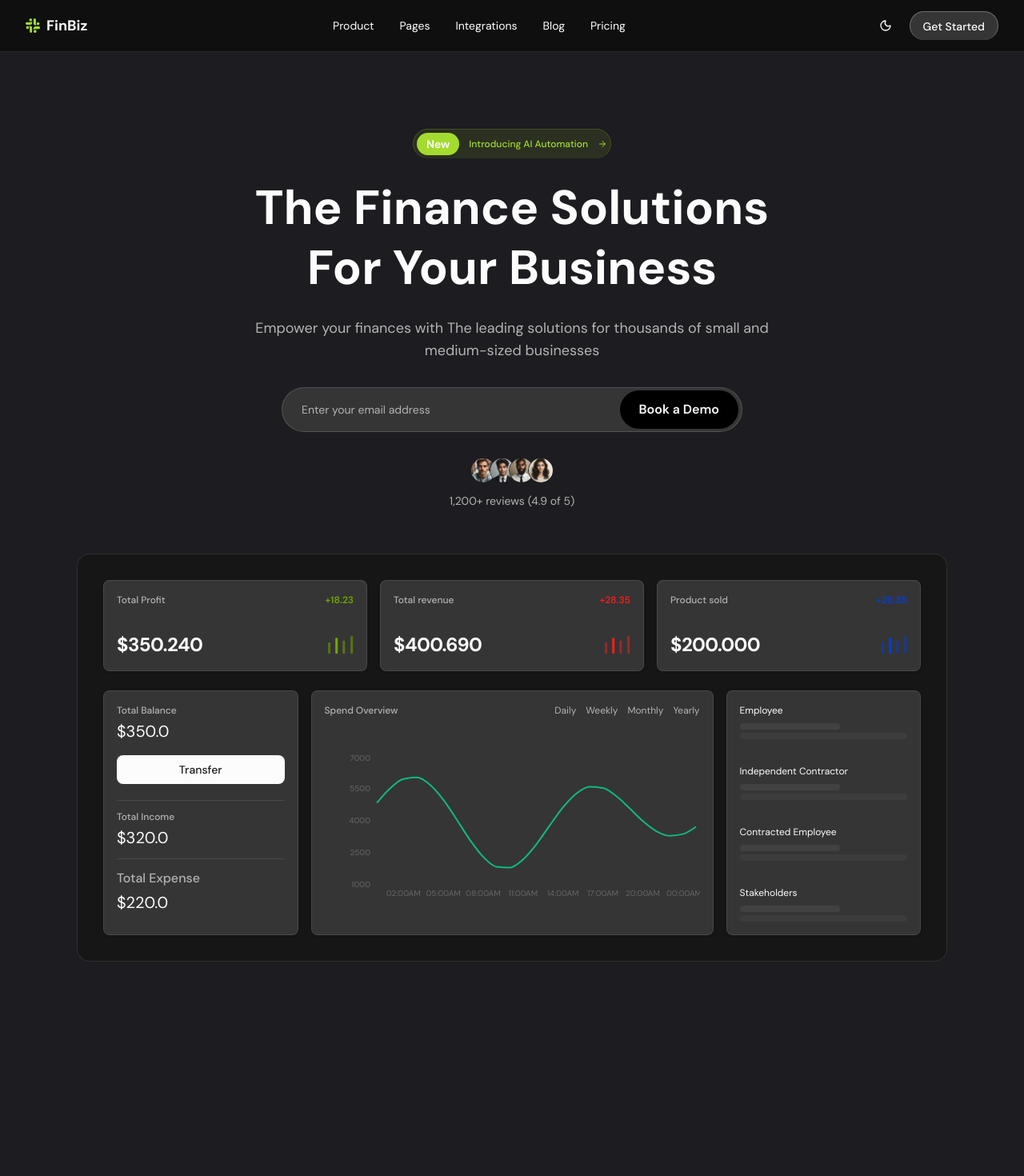
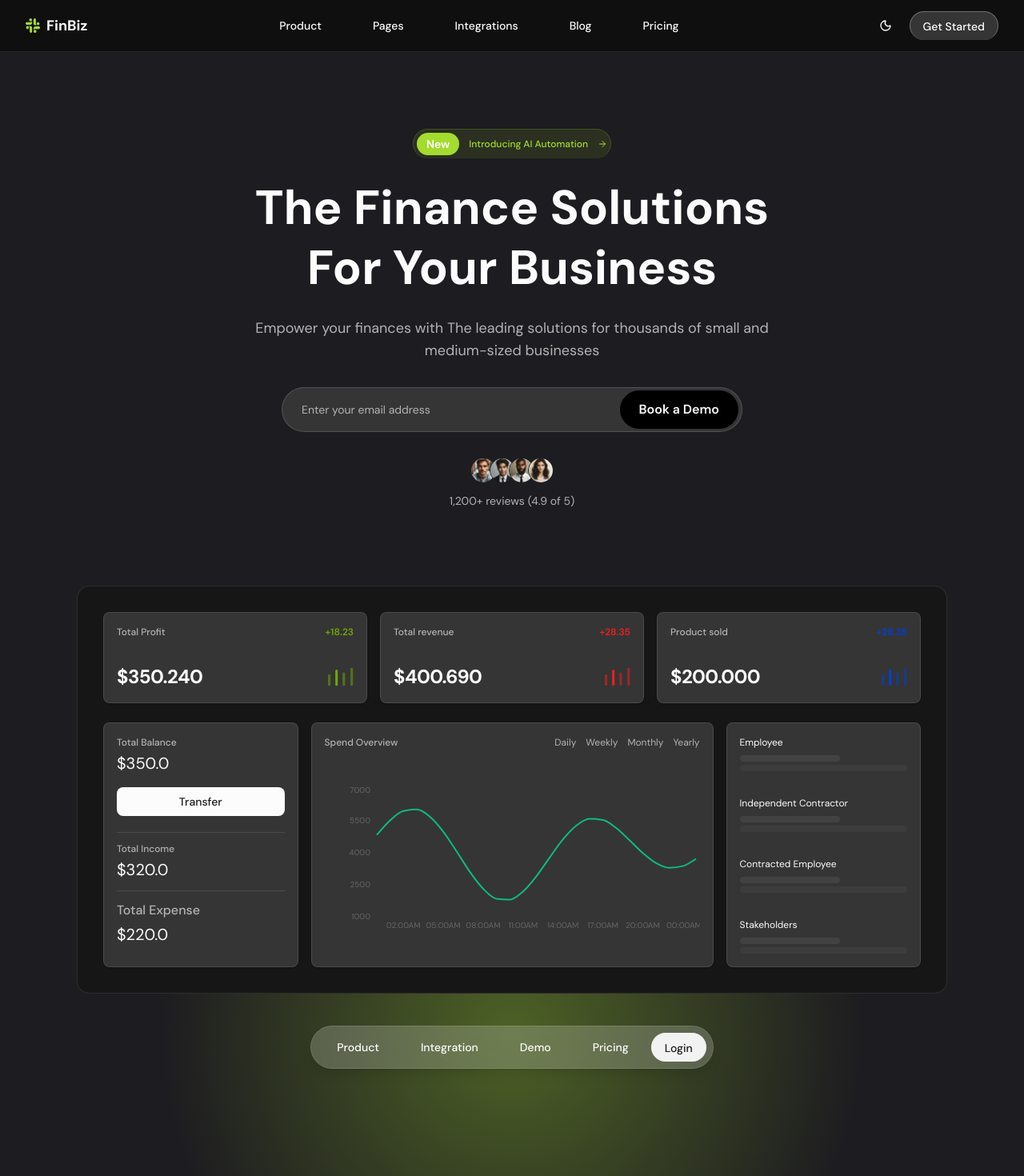
Before and after one commit to mmt20/reactjs-finance-saas, a React (Vite) app: page / in a window 1280 px wide. Shown: the top 1470 px of the page at 80% size. Before the commit the page ends 1330 px from the top, so only its background shows below. Built offline with nearby package versions, Linux system fonts and the light colour scheme.

Commit message:
feat: integrate GradientNav and refactor Header for enhanced navigation experience

```diff
--- a/src/App.tsx
+++ b/src/App.tsx
@@ -1,15 +1,16 @@
 import Header from "@components/Header/Header";
-import Hero from "@components/Hero/Hero";
+import GradientNav from "@components/GradientNav/GradientNav";
 import { ThemeProvider } from "@components/theme/theme-provider";
-import Dashboard from "@components/Dashboard/Dashboard";
-
+import Hero from "./components/Hero";
+import Dashboard from "./components/Dashboard";
 function App() {
   return (
     <ThemeProvider defaultTheme="dark" storageKey="theme">
-      <div className="min-h-screen bg-background  transition-colors duration-300">
+      <div className="min-h-screen bg-background transition-colors duration-300">
         <Header />
         <Hero />
         <Dashboard />
+        <GradientNav />
       </div>
     </ThemeProvider>
   );
--- a/src/components/Dashboard/Dashboard.tsx
+++ b/src/components/Dashboard/Dashboard.tsx
@@ -5,7 +5,7 @@ import StatsList from "./StatsList.tsx";
 
 const Dashboard = () => {
   return (
-    <div className="relative z-10 -mt-10 mb-32">
+    <div className="relative z-10 mb-2 ">
       <div className="max-w-6xl mx-auto px-4 sm:px-6 lg:px-8">
         <div className="bg-gray-6 dark:bg-[#161616] rounded-2xl p-6 md:p-8 shadow-[2px_10px_81px_-8px_#00000024] dark:shadow-none dark:border dark:border-border">
           {/* Top Stats Cards */}
--- /dev/null
+++ b/src/components/Dashboard/index.ts
@@ -0,0 +1,3 @@
+import Dashboard from "./Dashboard";
+
+export default Dashboard;
--- /dev/null
+++ b/src/components/GradientNav/GradientNav.tsx
@@ -0,0 +1,24 @@
+import { Button } from "@/components/ui/button";
+import NavLink from "../common/NavLink";
+
+const NavLinks = ["Product", "Integration", "Demo", "Pricing"];
+export default function GradientNav() {
+  return (
+    <div className="relative flex justify-center pt-8 px-4">
+      {/* Light mode gradient */}
+      <div className="absolute top-1/2 left-1/2 h-[880px] w-[880px] -translate-x-1/2 -translate-y-1/2 bg-[radial-gradient(50%_50%_at_50%_50%,rgb(163_220_47/0.29)_0%,rgb(255_255_255/0)_100%)] pointer-events-none opacity-100 dark:opacity-0 transition-opacity" />
+
+      {/* Dark mode gradient */}
+      <div className="absolute top-1/2 left-1/2 h-[880px] w-[880px] -translate-x-1/2 -translate-y-1/2 bg-[radial-gradient(50%_50%_at_50%_50%,rgb(163_220_47/0.36)_0%,rgb(0_0_0/0)_100%)] pointer-events-none opacity-100 dark:opacity-100 transition-opacity" />
+
+      <nav className="relative inline-flex items-center gap-1 rounded-full px-2 py-2 shadow-lg border border-white/60 dark:border-border bg-white/20 backdrop-blur-[65px]">
+        {NavLinks.map((link) => (
+          <NavLink key={link} href={`#${link.toLowerCase()}`}>
+            {link}
+          </NavLink>
+        ))}
+        <Button className="rounded-full font-medium cursor-pointer">Login</Button>
+      </nav>
+    </div>
+  );
+}
--- a/src/components/Header/Header.tsx
+++ b/src/components/Header/Header.tsx
@@ -3,6 +3,7 @@ import { Menu, Moon, Sun, X } from "lucide-react";
 import { Button } from "../ui/button";
 import LogoIcon from "@/assets/logo.svg?react";
 import { useTheme } from "../theme/theme-provider";
+import NavLink from "../common/NavLink";
 
 const Header = () => {
   const [mobileMenuOpen, setMobileMenuOpen] = useState(false);
@@ -10,31 +11,23 @@ const Header = () => {
   const navItems = ["Product", "Pages", "Integrations", "Blog", "Pricing"];
 
   return (
-    <header className="sticky top-0 z-50 dark:bg-[#0F0F0F] backdrop-blur border-b border-border ">
+    <header className="sticky top-0 z-50 dark:bg-[#0F0F0F] backdrop-blur border-b border-border">
       <div className="max-w-7xl mx-auto px-4 sm:px-6 lg:px-8">
         <div className="flex h-16 items-center justify-between">
-          {/* Logo */}
           <div className="flex items-center gap-2">
             <LogoIcon />
             <span className="font-bold text-lg">FinBiz</span>
           </div>
 
-          {/* Desktop Navigation */}
-          <nav className="hidden md:flex items-center gap-8">
+          <nav className="hidden md:flex items-center gap-4">
             {navItems.map((item) => (
-              <a
-                key={item}
-                href={`#${item}`}
-                className="text-primary text-sm  hover:text-foreground transition-colors "
-              >
+              <NavLink key={item} href={`#${item.toLowerCase()}`}>
                 {item}
-              </a>
+              </NavLink>
             ))}
           </nav>
 
-          {/* Actions */}
           <div className="flex items-center gap-3">
-            {/* Toggle Buttons */}
             <Button
               variant="ghost"
               size="sm"
@@ -49,6 +42,7 @@ const Header = () => {
             <Button className="md:inline-flex cursor-pointer" variant={theme ? "light" : "default"}>
               Get Started
             </Button>
+
             <Button
               variant="link"
               className="md:hidden p-2"
@@ -61,13 +55,12 @@ const Header = () => {
           </div>
         </div>
 
-        {/* Mobile Menu */}
         {mobileMenuOpen && (
           <nav className="md:hidden flex flex-col gap-2 pb-4 border-t pt-4">
             {navItems.map((item) => (
-              <a key={item} href={`#${item}`} className="px-4 py-2 text-sm hover:bg-muted rounded">
+              <NavLink key={item} href={`#${item.toLowerCase()}`}>
                 {item}
-              </a>
+              </NavLink>
             ))}
           </nav>
         )}
--- /dev/null
+++ b/src/components/Hero/index.ts
@@ -0,0 +1,3 @@
+import Hero from "./Hero";
+
+export default Hero;
--- /dev/null
+++ b/src/components/common/NavLink.tsx
@@ -0,0 +1,14 @@
+import { Button } from "../ui/button";
+
+const NavLink = ({ href, children }: { href: string; children: React.ReactNode }) => {
+  return (
+    <Button
+      asChild
+      variant="ghost"
+      className="px-6 py-2 rounded-full font-medium hover:bg-accent hover:text-accent-foreground"
+    >
+      <a href={href}>{children}</a>
+    </Button>
+  );
+};
+export default NavLink;
```
